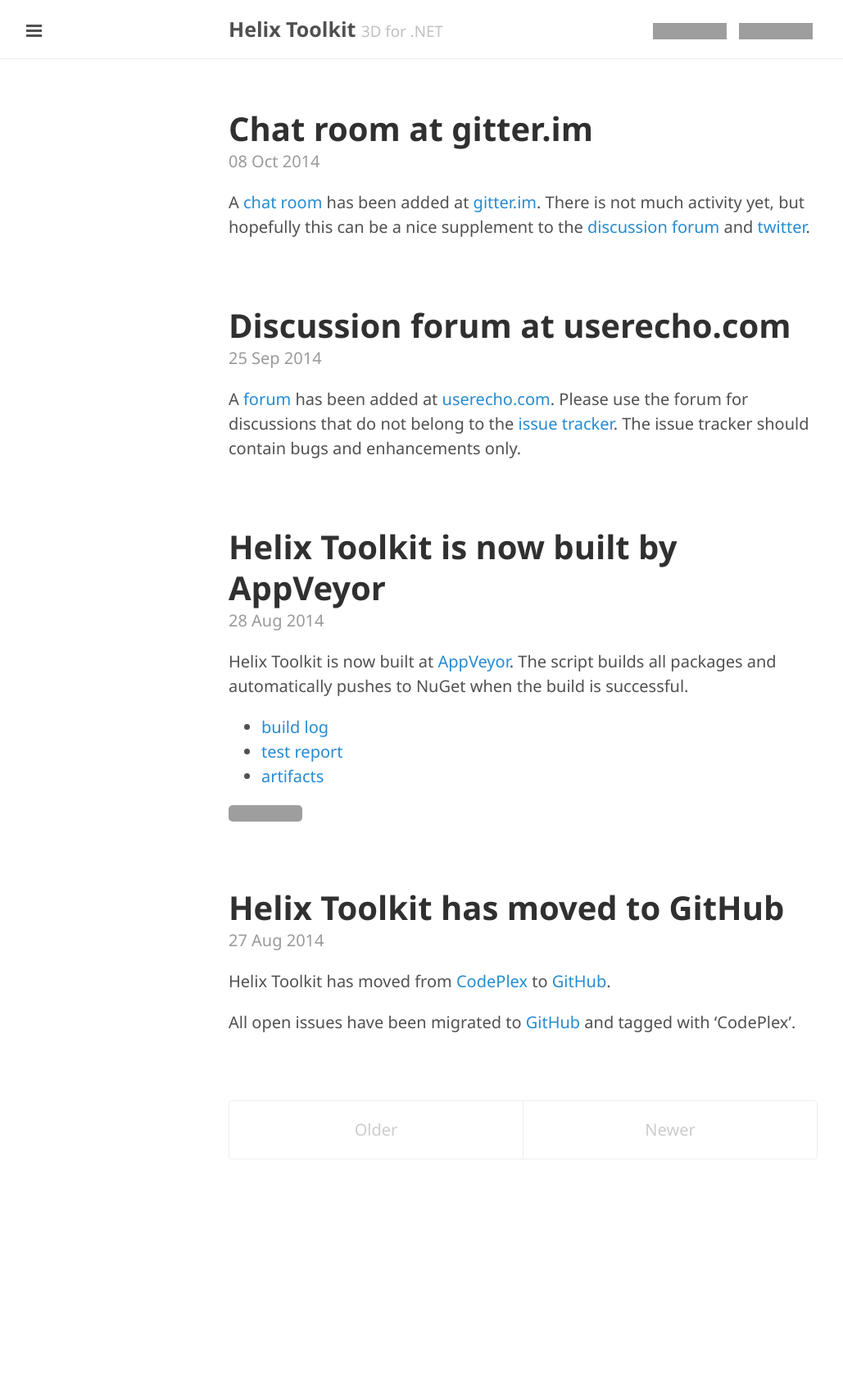
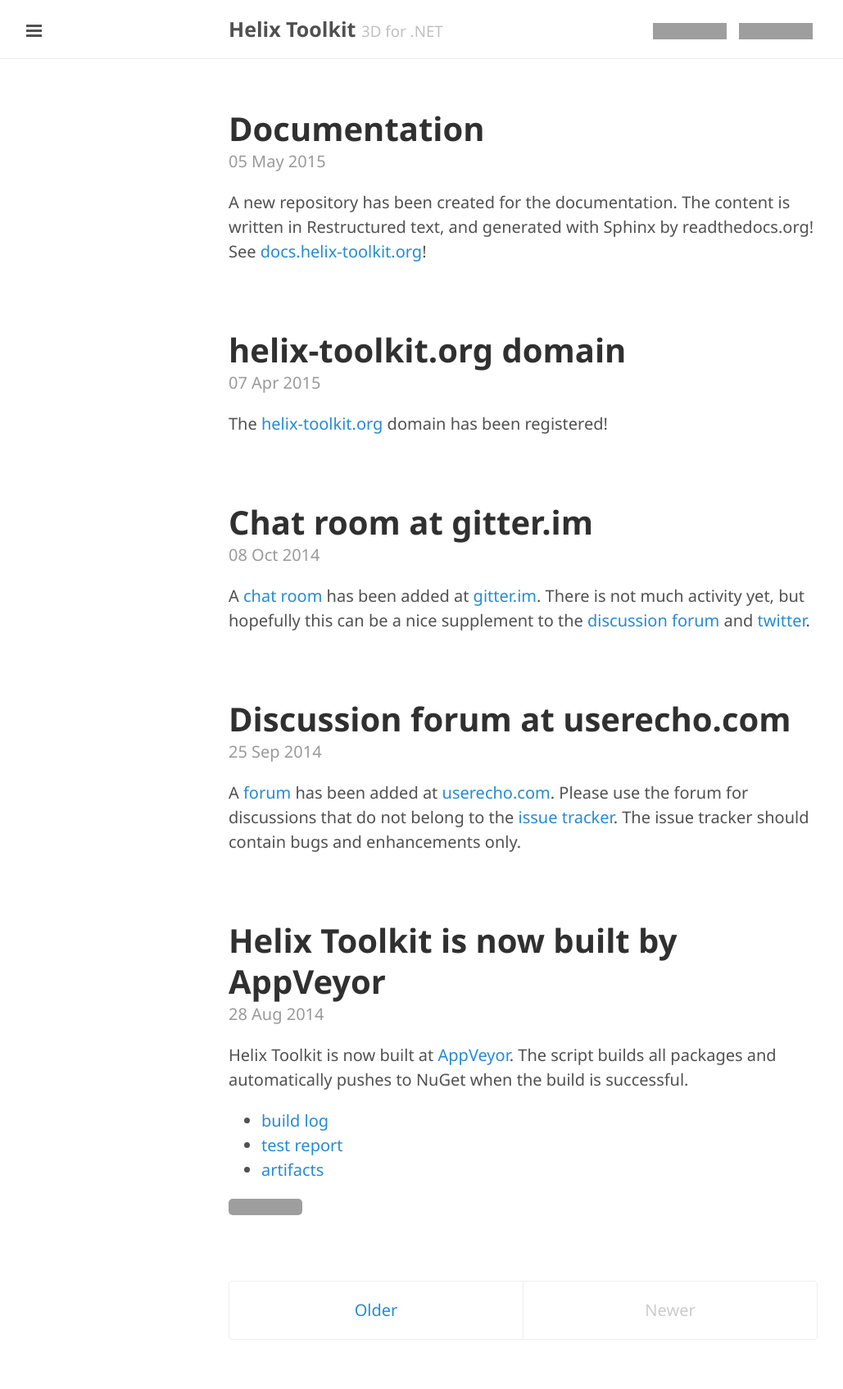
Before and after one commit to helix-toolkit/helix-toolkit.github.io, a Jekyll site: the page built from announcements/index.html, in a window 1280 px wide. Shown: the whole page at 82% size, without its empty margins (1-1030 px from the left). Built offline with Jekyll 4.4.1, drawn with Linux system fonts in a browser that asks for light colours; the list of posts is cut into pages by our own code; before the commit the page ends 1474 px from its top, so only the background shows below that; grey boxes are pictures that could not be loaded.

Commit message:
Update documentation links. Add posts about domain name and docs

```diff
--- a/_includes/sidebar.html
+++ b/_includes/sidebar.html
@@ -11,7 +11,7 @@
   <nav class="sidebar-nav">
     <a class="sidebar-nav-item" href="/">Home</a>
     <a class="sidebar-nav-item" href="/announcements">Announcements</a>
-    <a class="sidebar-nav-item" href="/documentation">Documentation</a>
+    <a class="sidebar-nav-item" href="http://docs.helix-toolkit.org/">Documentation</a>
     <a class="sidebar-nav-item" href="/demos">Demos</a>
     <a class="sidebar-nav-item" href="/support">Support</a>
     <a class="sidebar-nav-item" href="/showcase">Showcase</a>
--- /dev/null
+++ b/_posts/2015-04-07-domain.md
@@ -0,0 +1,6 @@
+---
+layout: post
+title: helix-toolkit.org domain
+---
+
+The [helix-toolkit.org](http://helix-toolkit.org/) domain has been registered!
--- /dev/null
+++ b/_posts/2015-05-05-docs.md
@@ -0,0 +1,7 @@
+---
+layout: post
+title: Documentation
+---
+
+A new repository has been created for the documentation. The content is written in Restructured text, and generated with Sphinx by readthedocs.org!
+See [docs.helix-toolkit.org](http://docs.helix-toolkit.org/)!
```
Also changed, not shown: documentation/index.md (deleted, +0 -6 lines).
